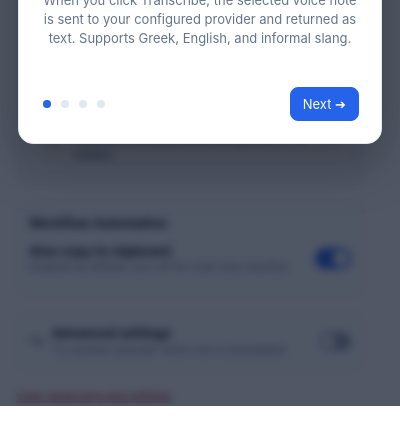
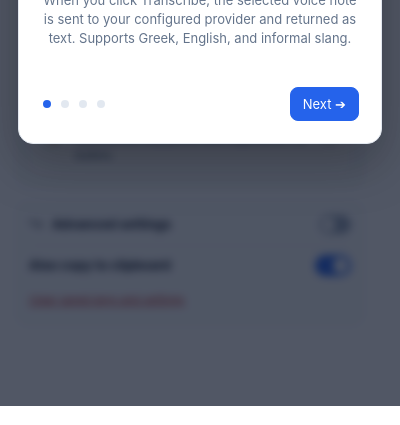
Before and after one commit to vasilistsavalias/skip-the-yap, a browser extension: page src/popup/index.html in a window 400 px wide. Shown: the part 438-863 px from the top of the page. Drawn offline with Linux system fonts and the light colour scheme.

Commit message:
refactor(popup): group advanced controls

```diff
--- a/src/popup/index.html
+++ b/src/popup/index.html
@@ -107,33 +107,23 @@
       </div>
     </section>
 
-    <!-- Preferences -->
-    <section class="section prefs-section">
-      <h2 class="section-label">Workflow Automation</h2>
-      <div class="pref-row">
-        <div class="pref-info">
-          <span class="pref-title">Also copy to clipboard</span>
-          <span class="pref-desc">Enabled by default; turn off for chat-only insertion</span>
-        </div>
-        <label class="switch">
-          <input type="checkbox" id="autoCopyClipboard" aria-label="Automatically copy transcript to clipboard" checked>
-          <span class="slider"></span>
-        </label>
-      </div>
-    </section>
-
     <!-- Advanced settings -->
     <section class="section advanced-section">
       <div class="dev-mode-bar">
         <div class="dev-mode-title-wrap">
           <span class="dev-icon">↪</span>
-          <div class="dev-text">
-            <span class="dev-title">Advanced settings</span>
-            <span class="dev-subtitle">Try another provider when one is unavailable</span>
-          </div>
+          <span class="dev-title">Advanced settings</span>
         </div>
         <label class="switch small-switch" title="Enable provider fallback">
           <input type="checkbox" id="fallbackEnabled" aria-label="Enable provider fallback" aria-expanded="false" aria-controls="fallbackContent">
+          <span class="slider"></span>
+        </label>
+      </div>
+
+      <div class="pref-row advanced-pref-row">
+        <span class="pref-title">Also copy to clipboard</span>
+        <label class="switch">
+          <input type="checkbox" id="autoCopyClipboard" aria-label="Automatically copy transcript to clipboard" checked>
           <span class="slider"></span>
         </label>
       </div>
@@ -155,8 +145,8 @@
           <span class="field-hint">Only providers marked “All modes” can apply Cleaned, TL;DR, or a custom prompt.</span>
         </div>
       </div>
+      <button type="button" class="clear-data-btn" id="clearDataBtn">Clear saved keys and settings</button>
     </section>
-    <button type="button" class="clear-data-btn" id="clearDataBtn">Clear saved keys and settings</button>
 
     <!-- Release Notes Modal -->
     <div id="releaseNotesModal" class="tour-modal-backdrop" role="dialog" aria-modal="true" aria-labelledby="releaseNotesTitle" aria-describedby="releaseNotesSummary" hidden>
--- a/src/popup/popup.css
+++ b/src/popup/popup.css
@@ -137,7 +137,7 @@ textarea:focus-visible,
   font-weight: 700;
 }
 .connection-test-btn:hover { border-color: var(--accent); color: var(--accent-strong); }
-.field-hint, .pref-desc, .dev-subtitle { color: var(--muted); font-size: 11px; }
+.field-hint { color: var(--muted); font-size: 11px; }
 .guide-toggle-btn {
   width: 100%; margin-top: 9px; padding: 8px 0; border: 0; border-top: 1px solid var(--border);
   background: transparent; color: var(--accent-strong); text-align: left; cursor: pointer; font-weight: 650;
@@ -181,9 +181,8 @@ textarea:focus-visible,
 .mode-card.active .mode-choice { border-color: var(--accent); background: var(--accent); box-shadow: inset 0 0 0 4px var(--background); }
 
 .pref-row { gap: 10px; padding: 9px 0; }
-.pref-row + .pref-row { border-top: 1px solid var(--border); }
-.pref-info { display: grid; }
 .pref-title { font-weight: 650; }
+.advanced-pref-row { margin-top: 10px; border-top: 1px solid var(--border); }
 
 .switch { position: relative; flex: 0 0 36px; width: 36px; height: 21px; }
 .switch input { position: absolute; opacity: 0; }
@@ -195,7 +194,6 @@ textarea:focus-visible,
 .small-switch { transform: scale(0.88); transform-origin: right center; }
 
 .dev-mode-bar, .dev-mode-title-wrap { gap: 8px; }
-.dev-text { display: grid; }
 .dev-title { font-weight: 700; }
 .dev-content { display: grid; gap: 12px; }
 .dev-warning-box { display: flex; gap: 8px; margin-top: 10px; padding: 9px; border: 1px solid color-mix(in srgb, var(--warning) 45%, transparent); border-radius: 8px; color: var(--warning); }
@@ -231,7 +229,7 @@ textarea:focus-visible,
 .fallback-key-row button { border: 1px solid var(--border); border-radius: 6px; background: var(--surface); cursor: pointer; }
 .fallback-key-details a { display: inline-block; margin-top: 5px; color: var(--accent-strong); font-size: 10px; }
 
-.clear-data-btn { justify-self: start; min-height: 24px; padding: 2px 0; color: var(--danger); text-align: left; text-decoration: underline; }
+.clear-data-btn { display: block; min-height: 24px; margin-top: 4px; padding: 2px 0; color: var(--danger); text-align: left; text-decoration: underline; }
 .clear-data-btn[data-confirming="true"] { color: var(--danger); font-weight: 700; }
 
 .tour-modal-backdrop {
```
Also changed, not shown: tests/popup.test.js (+4 -2 lines), CHANGELOG.md.
